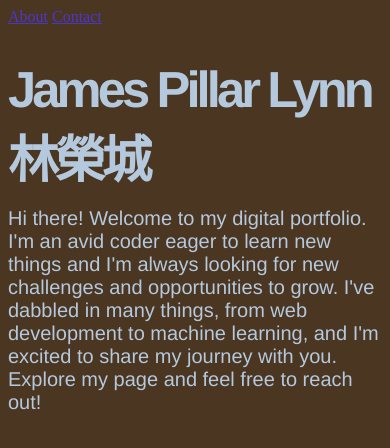
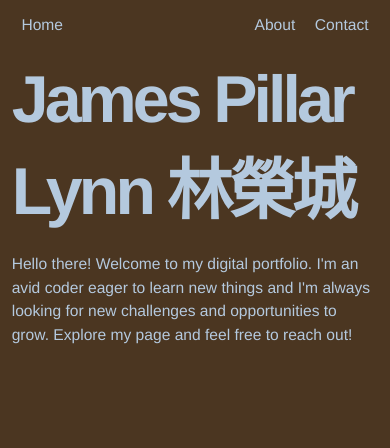
Before and after one commit to pogJames/pogjames.github.io, a plain HTML site: page index.html in a window 390 px wide. Drawn offline with Linux system fonts and the light colour scheme.

Commit message:
fixed scaling

```diff
--- a/index.html
+++ b/index.html
@@ -2,22 +2,29 @@
 <html lang="en">
 <head>
   <meta charset="UTF-8">
+  <meta name="viewport" content="width=device-width, initial-scale=1">
   <title>James Pillar Lynn</title>
   <link rel="stylesheet" href="style.css">
 </head>
 <body>
   <header>
-    <div class="nav">
-      <a href="/about">About</a>
-      <a href="/contact">Contact</a>
+    <div class="header-flex">
+      <div class="logo">
+        <a class="header-link" href="/">Home</a>
+      </div>
+      <div class="nav">
+        <div class="nav-items">
+          <a class="header-link" href="/about">About</a>
+          <a class="header-link" href="/contact">Contact</a>
+        </div>
+      </div>
+    </div>
   </header>
   <div class="title-container">
     <h1 class="title left">James Pillar Lynn 林榮城</h1>
-    <p class="title-desc">Hi there! Welcome to my digital portfolio.
+    <p class="title-desc">Hello there! Welcome to my digital portfolio.
       I'm an avid coder eager to learn new things and
       I'm always looking for new challenges and opportunities to grow.
-      I've dabbled in many things, from web development to machine learning,
-      and I'm excited to share my journey with you.
       Explore my page and feel free to reach out!</p>
   </div>
 </body>
--- a/style.css
+++ b/style.css
@@ -1,7 +1,41 @@
+html, body {
+  padding: 0;
+  margin: 0;
+}
+
+h1, h2, h3, h4, h5, h6, p {
+  margin: 0;
+}
+
 body {
     background-color: #4b3621;
     color: white;
     mix-blend-mode: difference;
+}
+
+.header-flex {
+    padding: 0 30px;
+    display: flex;
+    justify-content: space-between;
+    align-items: center;
+}
+
+.nav-items {
+    display: flex;
+    justify-content: space-between;
+}
+
+.header-link {
+    font-family: Helvetica, sans-serif;
+    font-size: 18px;
+    color: white;
+    text-decoration: none;
+
+    padding: 20px 15px;
+}
+
+.title-container {
+    padding: 30px 30px;
 }
 
 .title {
@@ -12,11 +46,42 @@ body {
 
 .title-desc {
     font-family: Helvetica, sans-serif;
-    font-size: 20px;
+    font-size: 18px;
+    font-weight: 200;
     max-width: 700px;
-    margin-top: -5vw;
+    margin-top: 4vw;
+    line-height: 1.5;
+}
+
+
+@media (max-width: 900px) {
+    .header-flex {
+        padding: 0 3vw;
+    }
+    .title-container{
+        padding: 3vw 3vw;
+    }
+}
+
+@media (max-width: 500px) {
+    .header-link {
+        font-size: 4vw;
+        padding: 4vw 2.5vw;
+    }
+    .title {
+        font-size: 17vw;
+    }
+    .title-desc {
+        font-size: 4vw;
+        max-width: 100%;
+        margin-top: 5vw;
+    }
 }
 
 .left {
     text-align: left;
 }
+
+.right {
+    text-align: right;
+}
```
